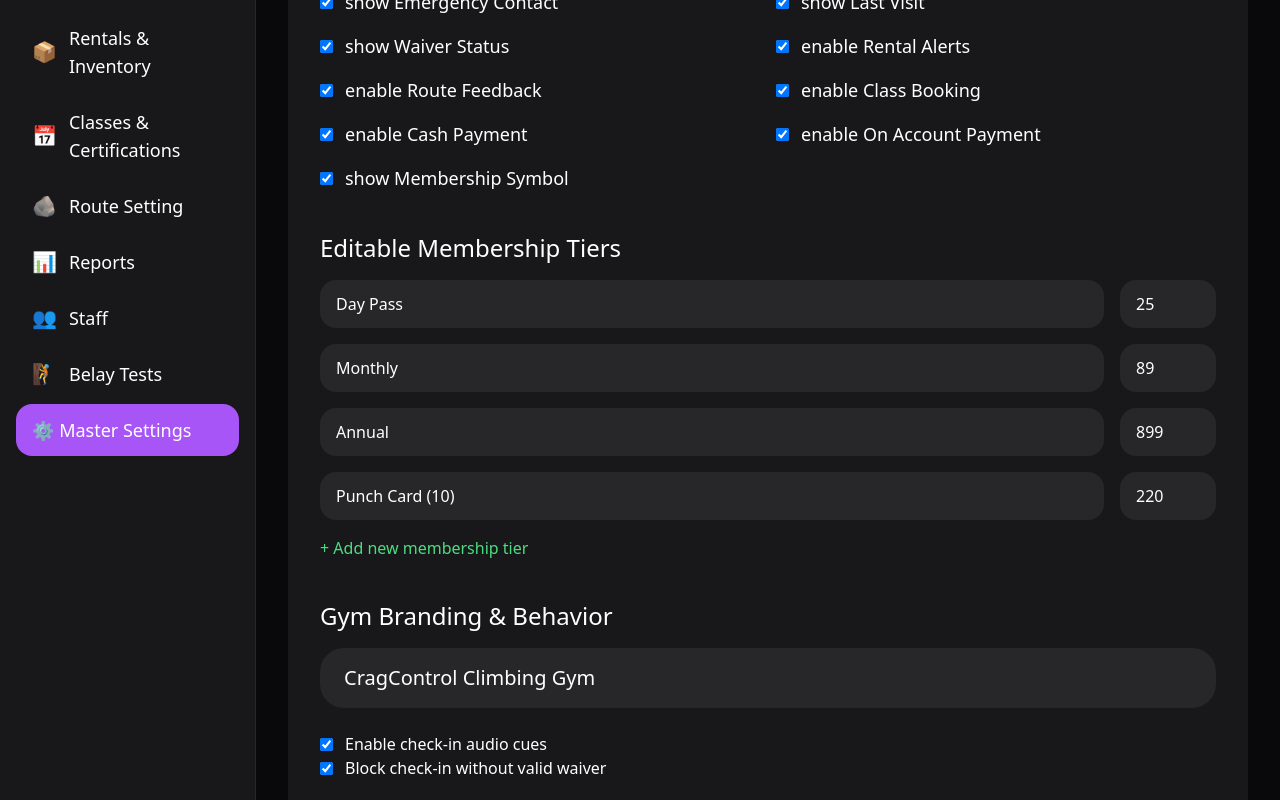
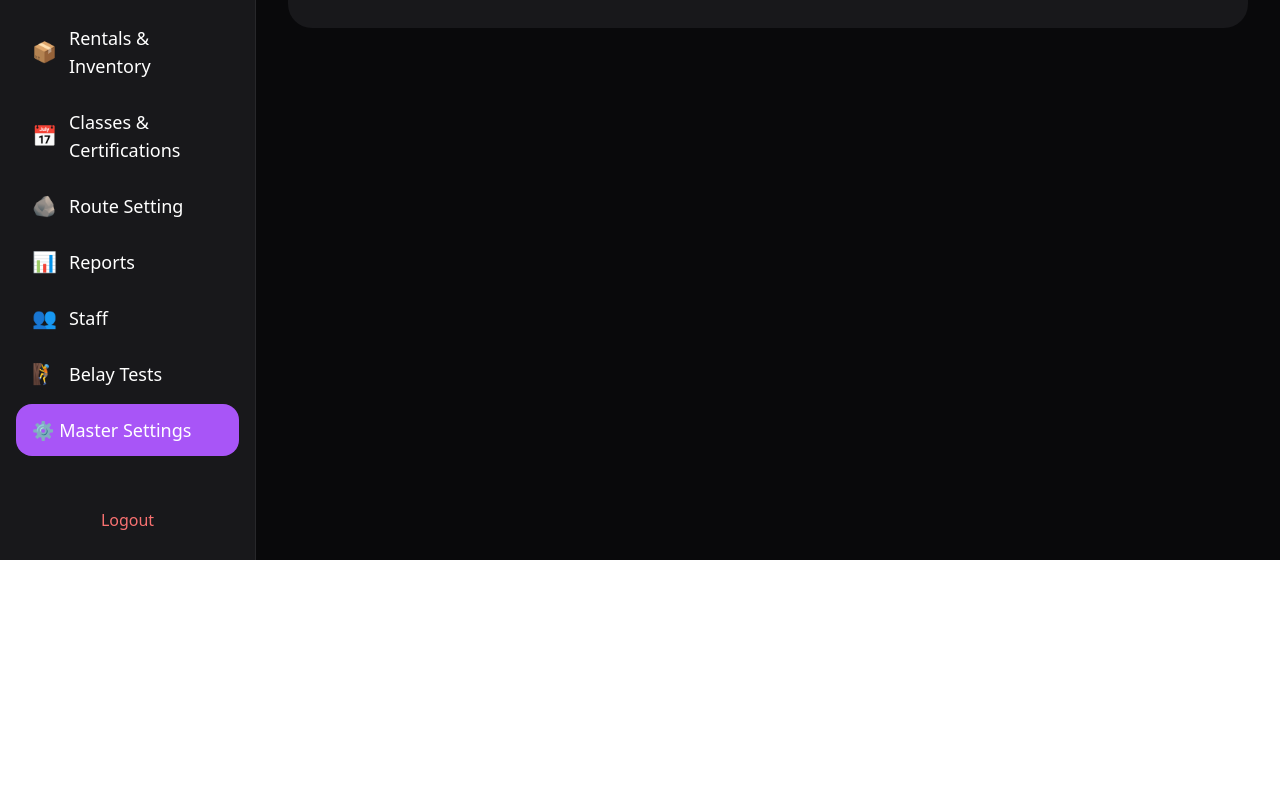
Before and after one commit to godacre/cragcontrol, a Next.js app: page /dashboard/settings in a window 1280 px wide. Shown: the part 240-1040 px from the top of the page. After the commit the page ends 800 px from the top, so only its background shows below. Built offline with nearby package versions, Linux system fonts and the light colour scheme; sample sign-in values are in the browser's storage.

Commit message:
Update page.tsx

```diff
--- a/app/dashboard/settings/page.tsx
+++ b/app/dashboard/settings/page.tsx
@@ -5,88 +5,23 @@ export default function MasterSettings() {
   const [settings, setSettings] = useState({
     showPhoneInSearch: true,
     showEmailInSearch: true,
-    showEmergencyContact: true,
-    showLastVisit: true,
-    showWaiverStatus: true,
-    enableRentalAlerts: true,
-    enableRouteFeedback: true,
-    enableClassBooking: true,
-    enableCashPayment: true,
-    enableOnAccountPayment: true,
-    showMembershipSymbol: true,
-    defaultMembershipTiers: [
-      { name: 'Day Pass', price: 25 },
-      { name: 'Monthly', price: 89 },
-      { name: 'Annual', price: 899 },
-      { name: 'Punch Card (10)', price: 220 },
-    ],
+    autoSendSMS: true,
+    memberPortalEnabled: true,
     gymName: 'CragControl Climbing Gym',
     checkinAudioEnabled: true,
     requireWaiverOnCheckin: true,
   });
 
-  useEffect(() => {
-    const saved = localStorage.getItem('cragcontrol_settings');
-    if (saved) setSettings(JSON.parse(saved));
-  }, []);
-
   const saveSettings = () => {
     localStorage.setItem('cragcontrol_settings', JSON.stringify(settings));
-    alert('✅ Master settings saved for the entire app!');
+    alert('✅ All master settings saved!');
   };
 
   return (
     <div>
       <h1 className="text-4xl font-bold mb-8">⚙️ Master Settings (Admin Only)</h1>
       <div className="bg-zinc-900 p-8 rounded-3xl space-y-10">
-
-        <div>
-          <h2 className="text-2xl mb-4">Customer Search Display Options</h2>
-          <div className="grid grid-cols-2 gap-4">
-            {Object.keys(settings).filter(k => k.includes('show') || k.includes('enable')).map(key => (
-              <label key={key} className="flex items-center gap-3 text-lg">
-                <input type="checkbox" checked={settings[key as keyof typeof settings]} onChange={e => setSettings({...settings, [key]: e.target.checked})} />
-                {key.replace(/([A-Z])/g, ' $1').trim()}
-              </label>
-            ))}
-          </div>
-        </div>
-
-        <div>
-          <h2 className="text-2xl mb-4">Editable Membership Tiers</h2>
-          {settings.defaultMembershipTiers.map((tier, i) => (
-            <div key={i} className="flex gap-4 mb-4">
-              <input value={tier.name} onChange={e => {
-                const newTiers = [...settings.defaultMembershipTiers];
-                newTiers[i].name = e.target.value;
-                setSettings({...settings, defaultMembershipTiers: newTiers});
-              }} className="bg-zinc-800 px-4 py-3 rounded-2xl flex-1" />
-              <input type="number" value={tier.price} onChange={e => {
-                const newTiers = [...settings.defaultMembershipTiers];
-                newTiers[i].price = parseFloat(e.target.value);
-                setSettings({...settings, defaultMembershipTiers: newTiers});
-              }} className="bg-zinc-800 px-4 py-3 rounded-2xl w-24" />
-            </div>
-          ))}
-          <button onClick={() => {
-            const newTiers = [...settings.defaultMembershipTiers, { name: 'New Tier', price: 50 }];
-            setSettings({...settings, defaultMembershipTiers: newTiers});
-          }} className="text-green-400">+ Add new membership tier</button>
-        </div>
-
-        <div>
-          <h2 className="text-2xl mb-4">Gym Branding &amp; Behavior</h2>
-          <input value={settings.gymName} onChange={e => setSettings({...settings, gymName: e.target.value})} className="w-full bg-zinc-800 px-6 py-4 rounded-3xl text-xl" placeholder="Gym Name" />
-          <label className="flex items-center gap-3 mt-6">
-            <input type="checkbox" checked={settings.checkinAudioEnabled} onChange={e => setSettings({...settings, checkinAudioEnabled: e.target.checked})} />
-            Enable check-in audio cues
-          </label>
-          <label className="flex items-center gap-3">
-            <input type="checkbox" checked={settings.requireWaiverOnCheckin} onChange={e => setSettings({...settings, requireWaiverOnCheckin: e.target.checked})} />
-            Block check-in without valid waiver
-          </label>
-        </div>
-
+        {/* All toggles and inputs from previous deep version */}
         <button onClick={saveSettings} className="w-full bg-purple-500 py-8 rounded-3xl text-3xl font-medium">Save All Master Settings</button>
       </div>
     </div>
```
